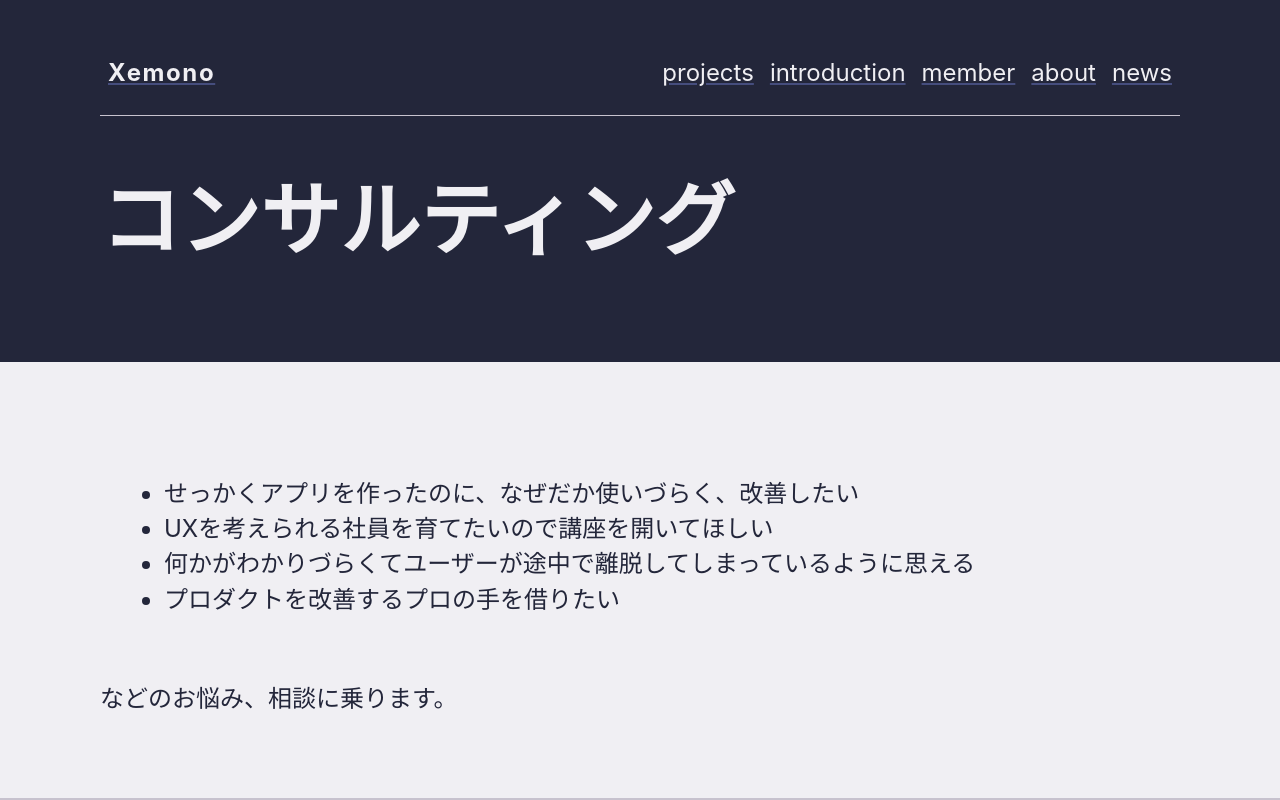
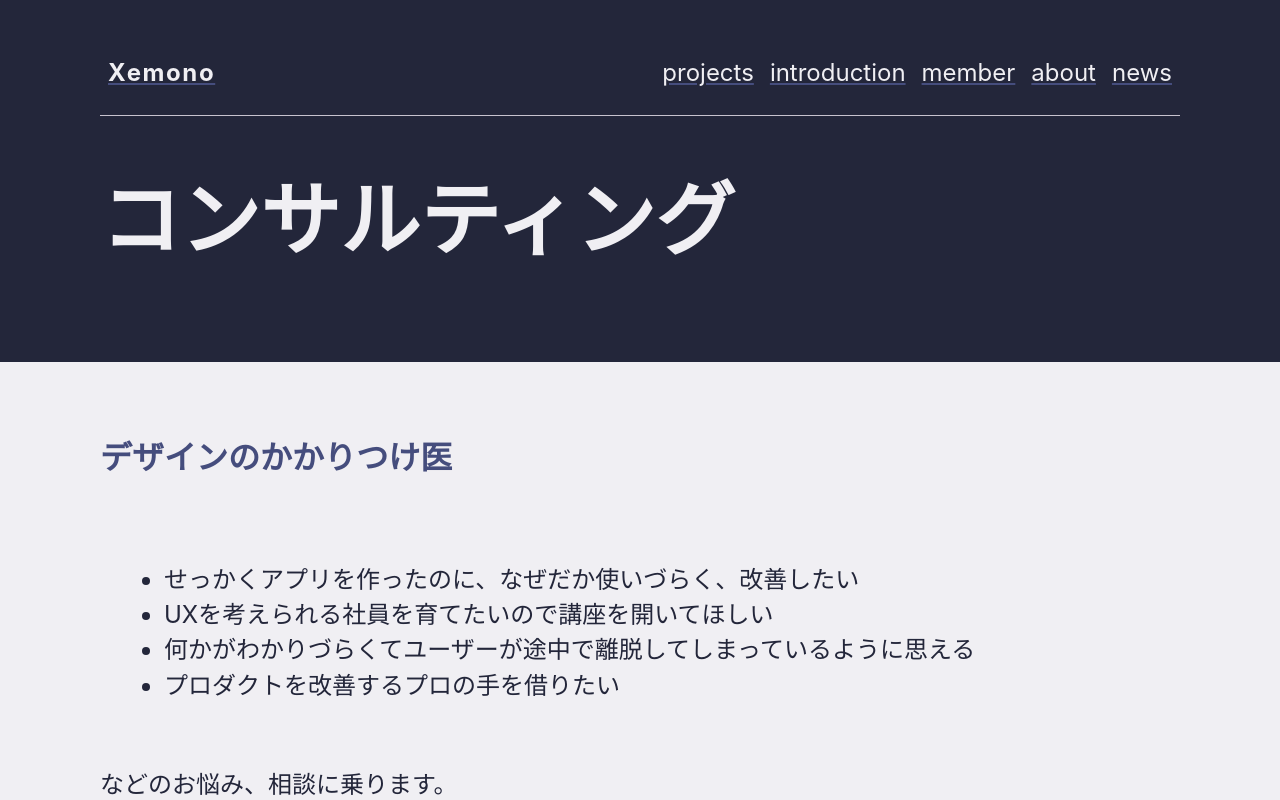
Before and after one commit to xemonodesign/xemono.life, a React (Create React App) app: page /workwith/consulting in a window 1280 px wide. Shown: the top 800 px of the page. Built offline with nearby package versions, Linux system fonts and the light colour scheme.

Commit message:
見出しをいい感じに入れる

```diff
--- a/src/App.js
+++ b/src/App.js
@@ -105,7 +105,7 @@ const Home = () => (
           img={Icon6}
           title="既存案件の改善"
           url="kaizen"
-          body="ユーザーの気持ちを考える"
+          body="改善が速い"
         />
       </FlexBox>
     </ContentBox>
--- a/src/Skills.js
+++ b/src/Skills.js
@@ -130,6 +130,7 @@ const Skills = props => {
         <h1>{skill.title}</h1>
       </ContentBox>
       <ContentBox theme="white">
+        <h2>{skill.sub}</h2>
         <p>{skill.content}</p>
       </ContentBox>
       <BackNavi />
--- a/src/WorkWith.js
+++ b/src/WorkWith.js
@@ -10,6 +10,7 @@ const WORKWITH = [
   {
     id: "consulting",
     title: "コンサルティング",
+    sub: 'デザインのかかりつけ医',
     content: (
       <p>
         <ul>
@@ -27,6 +28,7 @@ const WORKWITH = [
   {
     id: "new",
     title: "新規案件のデザイン",
+    sub:'UXデザイナーと企画を立てる',
     content: (
       <p>
         新規案件立ち上げで一番大切なのは、
@@ -45,6 +47,7 @@ const WORKWITH = [
   {
     id: "kaizen",
     title: "既存案件の改善",
+    sub: '改善が速い',
     content: (
       <p>
         アプリやウェブサイトが動き出したはいいものの、なんだか伸びがあんまりよくない、というお悩みを抱えてはいませんか。
@@ -93,6 +96,7 @@ const WorkWith = props => {
         <h1>{workwith.title}</h1>
       </ContentBox>
       <ContentBox theme="white">
+        <h2>{workwith.sub}</h2>
         <p>{workwith.content}</p>
       </ContentBox>
       <BackNavi />
```
